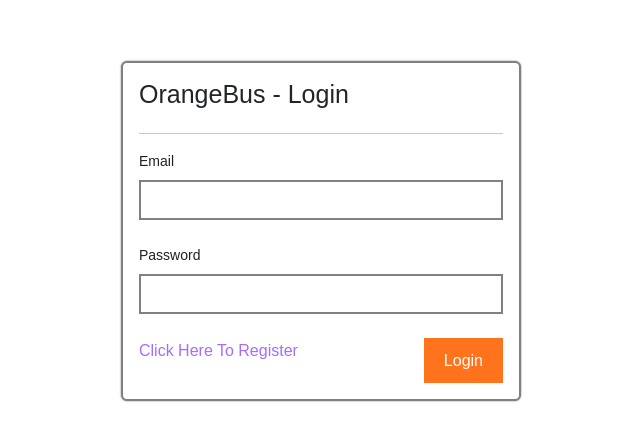
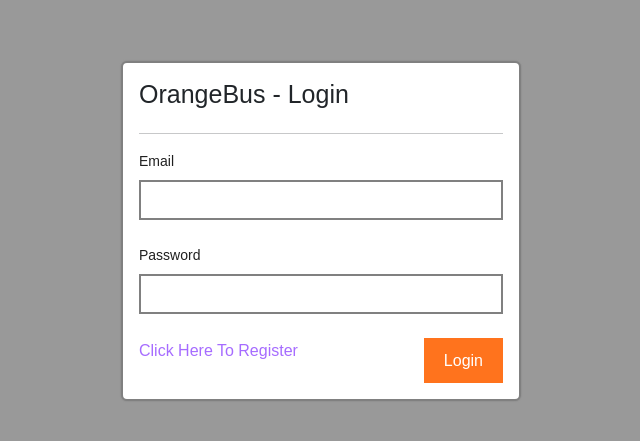
Before and after one commit to ThePritrax/Orange-Bus, a React (Create React App) app in the folder client/: page /login in a window 1280 px wide. Shown: the part 169-610 px from the top of the page, without its empty margins (319-959 px from the left). Built offline with nearby package versions, Linux system fonts and the light colour scheme.

Commit message:
loading spinner styled

```diff
--- /dev/null
+++ b/client/src/components/Spinner.js
@@ -0,0 +1,12 @@
+import React from "react";
+
+function Spinner() {
+  return (
+    <div className="spinner-parent">
+      <div class="spinner-border" role="status">
+      </div>
+    </div>
+  );
+}
+
+export default Spinner;
--- a/client/src/resources/global.css
+++ b/client/src/resources/global.css
@@ -59,3 +59,22 @@ a{
     text-decoration: none;
     color: var(--primary);
 }
+
+/* spinner */
+.spinner-parent{
+    position: absolute;
+    top: 0;
+    left: 0;
+    right: 0;
+    bottom: 0;
+    display: flex;
+    align-items: center;
+    justify-content: center;
+    background-color: rgba(0, 0, 0, 0.399);
+}
+
+.spinner-border{
+    color: white;
+    height: 80px;
+    width: 80px;
+}
```
